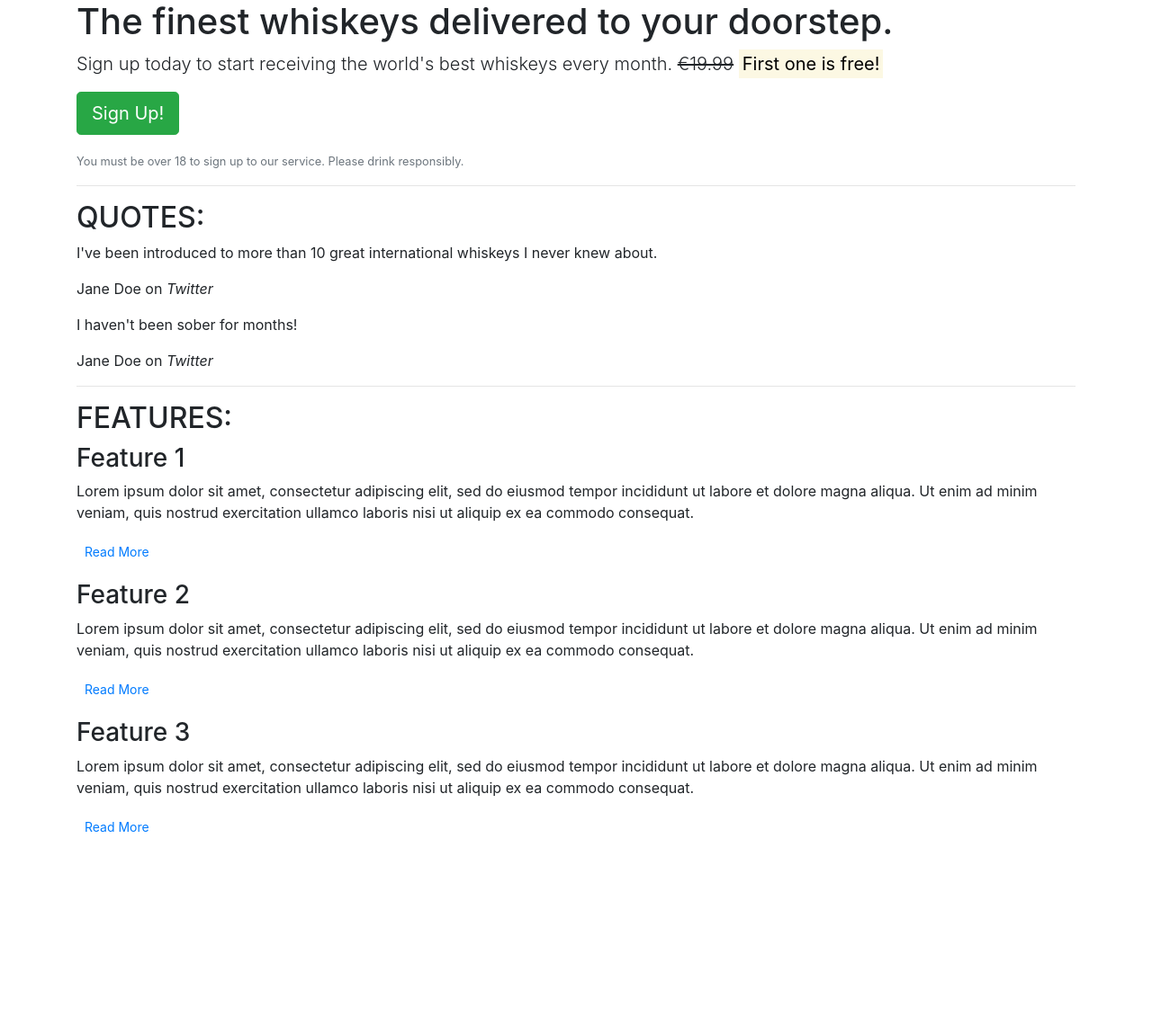
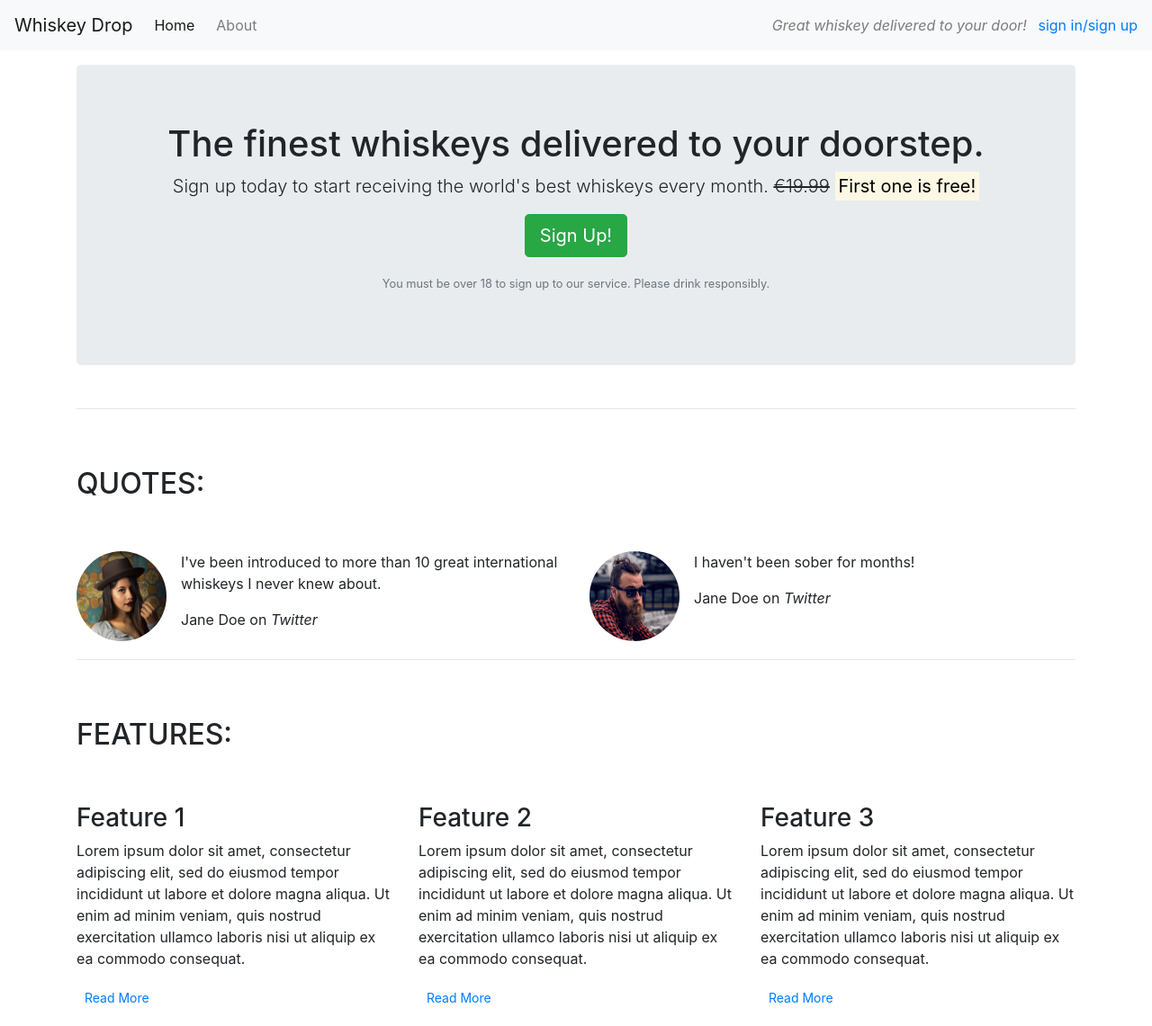
Before and after one commit to jtc1995/mobile-first-design, a plain HTML site: page index.html in a window 1280 px wide. Shown: the whole page at 90% size. Before the commit the page ends 951 px from the top, so only its background shows below. Drawn offline with nearby package versions, Linux system fonts and the light colour scheme.

Commit message:
added files and updated index.html

```diff
--- a/index.html
+++ b/index.html
@@ -9,49 +9,111 @@
 </head>
 
 <body>
-    <article class="container">
+    <nav class="navbar navbar-light bg-light navbar-expand-sm">
+        <a href="/" class="navbar-brand">Whiskey Drop</a>
+        <ul class="navbar-nav mr-auto">
+            <li class="active nav-item mr-2"><a class="nav-link" href="/">Home</a></li>
+            <li class="nav-item mr-2"><a class="nav-link" href="/about">About</a></li>
+            <li class="nav-item mr-2 d-block d-sm-none"><a class="nav-link" href="/login">Sign in / Sign up</a></li>
+        </ul>
+        <div class="d-none d-md-block">
+            <p class="navbar-text my-auto mr-2"><i>Great whiskey delivered to your door!</i></p>
+            <a href="/login">sign in/sign up</a>
+        </div>
+    </nav>
+    <article class="container mt-3">
         <!-- Callout -->
-        <section class="callout">
+        <div class="row">
+            <div class="col-12">
+                <section class="callout jumbotron text-center">
                     <h1>The finest whiskeys delivered to your doorstep.</h1>
-            <p class="lead">Sign up today to start receiving the world's best whiskeys every month. <s>€19.99</s> <strong><mark>First one is free!</mark></strong></p>
+                    <p class="lead">Sign up today to start receiving the world's best whiskeys every month.
+                        <s class="d-none d-sm-inline">€19.99</s>
+                        <span class="d-inline d-sm-none"><br></span>
+                        <strong><mark>First one is free!</mark></strong></p>
                     <p><button class="btn btn-lg btn-success">Sign Up!</button></p>
-            <p class="text-muted"><small>You must be over 18 to sign up to our service. Please drink responsibly.</small></p>
+                    <p class="text-muted"><small>You must be over 18 to sign up to our service. Please drink
+                            responsibly.</small></p>
                 </section>
+            </div>
+        </div>
         <!-- /.callout -->
         <hr>
 
         <!-- Quotes -->
         <section class="quotes">
+            <div class="row">
+                <div class="col-12 my-5">
                     <h2 class="text-uppercase">Quotes:</h2>
+                </div>
+            </div>
+            <div class="row">
+                <div class="col-12 col-md-6">
+                    <div class="media">
+                        <div class="d-none d-sm-block">
+                        <img src="images/girl-image.png" class="rounded-circle mr-3" height="100" width="100">
+                        </div>
+                        <div class="media-body">
                             <blockquote class="quote">
-                <p>I've been introduced to more than 10 great international whiskeys I never knew about.</p>
+                                <p>I've been introduced to more than 10 great international whiskeys I never knew about.
+                                </p>
                                 <footer>Jane Doe on <cite title="Twitter">Twitter</cite></footer>
                             </blockquote>
+                        </div>
+                    </div>
+                </div>
+                <div class="col-12 col-md-6">
+                    <div class="media">
+                        <div class="d-none d-sm-block">
+                        <img src="images/guy-image.png" class="rounded-circle mr-3" height="100" width="100">
+                        </div>
+                        <div class="media-body">
                             <blockquote class="quote">
                                 <p>I haven't been sober for months!</p>
                                 <footer>Jane Doe on <cite title="Twitter">Twitter</cite></footer>
                             </blockquote>
+                        </div>
+                    </div>
+                </div>
+            </div>
         </section>
         <!-- /.quotes -->
         <hr>
 
         <!-- Features -->
         <section class="features">
+            <div class="row">
+                <div class="col-12 my-5">
                     <h2 class="text-uppercase">Features:</h2>
+                </div>
+            </div>
+            <div class="row">
+                <div class="col-12 col-md-6 col-lg-4">
                     <div class="feature">
                         <h3>Feature 1</h3>
-                <p>Lorem ipsum dolor sit amet, consectetur adipiscing elit, sed do eiusmod tempor incididunt ut labore et dolore magna aliqua. Ut enim ad minim veniam, quis nostrud exercitation ullamco laboris nisi ut aliquip ex ea commodo consequat.</p>
+                        <p>Lorem ipsum dolor sit amet, consectetur adipiscing elit, sed do eiusmod tempor incididunt ut
+                            labore et dolore magna aliqua. Ut enim ad minim veniam, quis nostrud exercitation ullamco
+                            laboris nisi ut aliquip ex ea commodo consequat.</p>
                         <p><a class="btn btn-sm btn-default" href="">Read More</a></p>
                     </div>
+                </div>
+                <div class="col-12 col-md-6 col-lg-4">
                     <div class="feature">
                         <h3>Feature 2</h3>
-                <p>Lorem ipsum dolor sit amet, consectetur adipiscing elit, sed do eiusmod tempor incididunt ut labore et dolore magna aliqua. Ut enim ad minim veniam, quis nostrud exercitation ullamco laboris nisi ut aliquip ex ea commodo consequat.</p>
+                        <p>Lorem ipsum dolor sit amet, consectetur adipiscing elit, sed do eiusmod tempor incididunt ut
+                            labore et dolore magna aliqua. Ut enim ad minim veniam, quis nostrud exercitation ullamco
+                            laboris nisi ut aliquip ex ea commodo consequat.</p>
                         <p><a class="btn btn-sm btn-default" href="">Read More</a></p>
                     </div>
+                </div>
+                <div class="col-12 d-md-none d-lg-block col-lg-4">
                     <div class="feature">
                         <h3>Feature 3</h3>
-                <p>Lorem ipsum dolor sit amet, consectetur adipiscing elit, sed do eiusmod tempor incididunt ut labore et dolore magna aliqua. Ut enim ad minim veniam, quis nostrud exercitation ullamco laboris nisi ut aliquip ex ea commodo consequat.</p>
+                        <p>Lorem ipsum dolor sit amet, consectetur adipiscing elit, sed do eiusmod tempor incididunt ut
+                            labore et dolore magna aliqua. Ut enim ad minim veniam, quis nostrud exercitation ullamco
+                            laboris nisi ut aliquip ex ea commodo consequat.</p>
                         <p><a class="btn btn-sm btn-default" href="">Read More</a></p>
+                    </div>
                 </div>
         </section>
         <!-- /.features -->
```
Also changed, not shown: images/girl-image.png (added), images/guy-image.png (added). Lines whose indentation alone changed are shown as unchanged.
